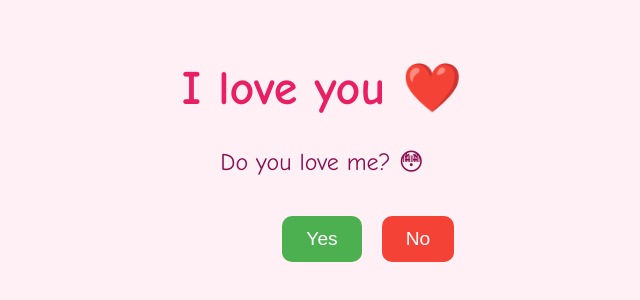
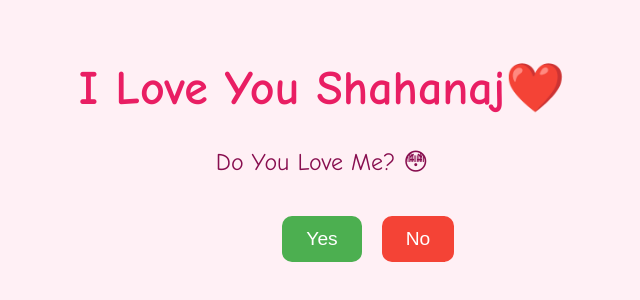
Before and after one commit to mahdi0014/loveme, a plain HTML site: page index.html in a window 1280 px wide. Shown: the whole page, without its empty margins (318-958 px from the left). Drawn offline with Linux system fonts and the light colour scheme.

Commit message:
Update index.html

```diff
--- a/index.html
+++ b/index.html
@@ -55,8 +55,8 @@
 </head>
 <body>
 
-  <h1>I love you ❤️</h1>
-  <p>Do you love me? 😳</p>
+  <h1>I Love You Shahanaj❤️</h1>
+  <p>Do You Love Me? 😳</p>
 
   <div class="buttons">
     <button id="yesBtn">Yes</button>
```
